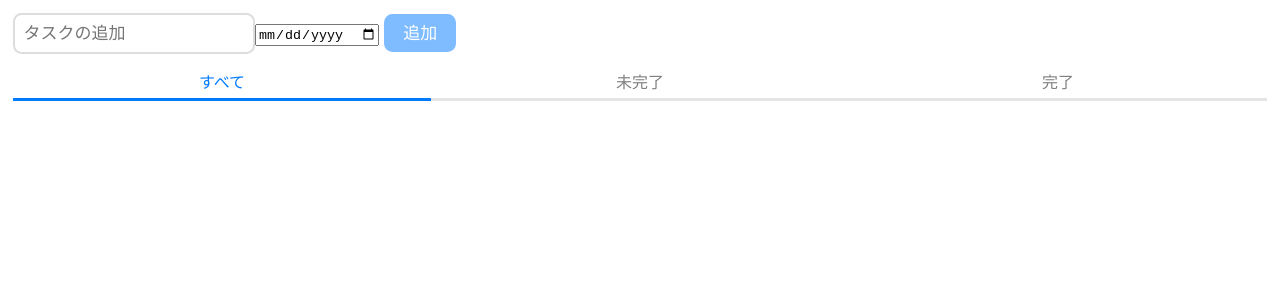
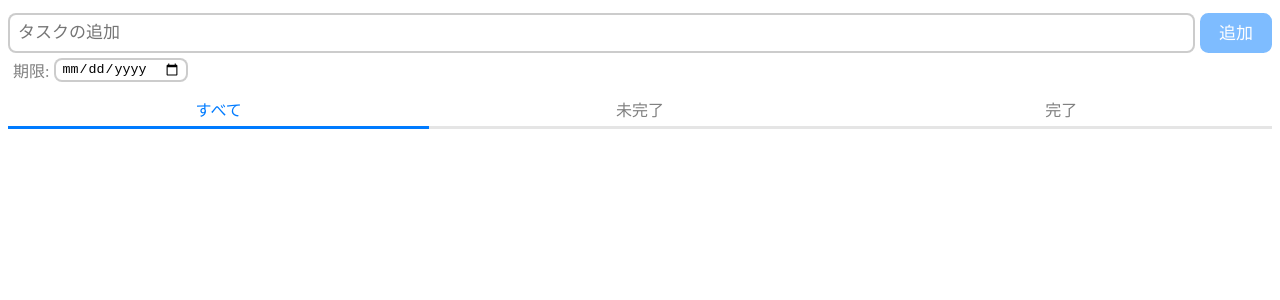
Before and after one commit to honai/w-todo, a React (Create React App) app: page / in a window 1280 px wide. Shown: the top 300 px of the page. Built offline with nearby package versions, Linux system fonts and the light colour scheme.

Commit message:
追加フォームなどのスタイリング

```diff
--- a/src/AddTodoForm.css
+++ b/src/AddTodoForm.css
@@ -1,17 +1,21 @@
 @charset "utf-8";
-.todo-form {
-  padding: 5px;
+.addtodo-form {
+  padding: 5px 0;
 }
-.todo-input {
-  border: 2px solid #ddd;
-  border-radius: 0.5em;
+.text-button-group {
+  display: flex;
+}
+.addtodo-text {
+  border: 2px solid rgba(0, 0, 0, 0.2);
+  border-radius: 8px;
+  flex: 1 1 auto;
   font-size: 17px;
   line-height: 1;
   outline: 0;
-  padding: 0.5em;
+  padding: 8px;
 }
-.todo-input:focus {
-  border-color: #ccc;
+.addtodo-text:focus, .addtodo-date:focus {
+  border-color: rgba(0, 0, 0, 0.4);
 }
 .add-button {
   background-color: var(--primary-color);
@@ -26,3 +30,17 @@
 .add-button:disabled {
   opacity: 0.5;
 }
+.deadline-group {
+  display: flex;
+  margin: 5px;
+}
+.addtodo-date {
+  border: 2px solid rgba(0, 0, 0, 0.2);
+  border-radius: 8px;
+  padding: 0 5px;
+  margin: 0 5px;
+  outline: 0;
+}
+.deadline-label {
+  color: rgba(0, 0, 0, 0.5);
+}
--- a/src/AddTodoForm.js
+++ b/src/AddTodoForm.js
@@ -15,11 +15,16 @@ const AddTodoForm = ({addTodo}) => {
   }
 
   return (
-    <form className='todo-form' onSubmit={handleAddTodo}>
-      <input required className='todo-input' placeholder='タスクの追加' autoComplete='off'
-        value={newTodoText} onChange={(e) => setNewTodoText(e.target.value)} />
-      <input type='date' value={newTodoDate} onChange={(e) => setNewTodoDate(e.target.value)} />
-      <button disabled={!newTodoText.length} className='add-button' type='submit'>追加</button>
+    <form className='addtodo-form' onSubmit={handleAddTodo}>
+      <div className='text-button-group'>
+        <input required className='addtodo-text' placeholder='タスクの追加' autoComplete='off'
+          value={newTodoText} onChange={(e) => setNewTodoText(e.target.value)} />
+        <button disabled={!newTodoText.length} className='add-button' type='submit'>追加</button>
+      </div>
+      <div className='deadline-group'>
+        <span className='deadline-label'>期限:</span>
+        <input type='date' className='addtodo-date' value={newTodoDate} onChange={(e) => setNewTodoDate(e.target.value)} />
+      </div>
     </form>
   );
 }
--- a/src/Filter.css
+++ b/src/Filter.css
@@ -1,6 +1,6 @@
 @charset "utf-8";
 .todo-filter {
-  margin: 5px;
+  margin: 0;
   padding: 0;
   display: flex;
 }
```
